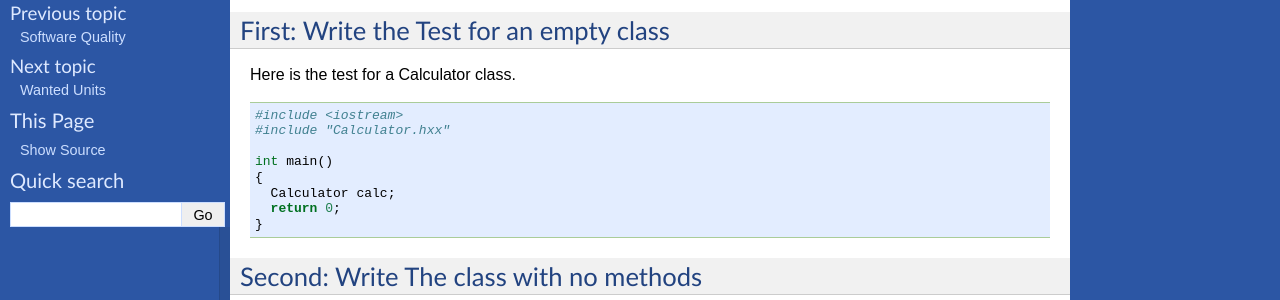
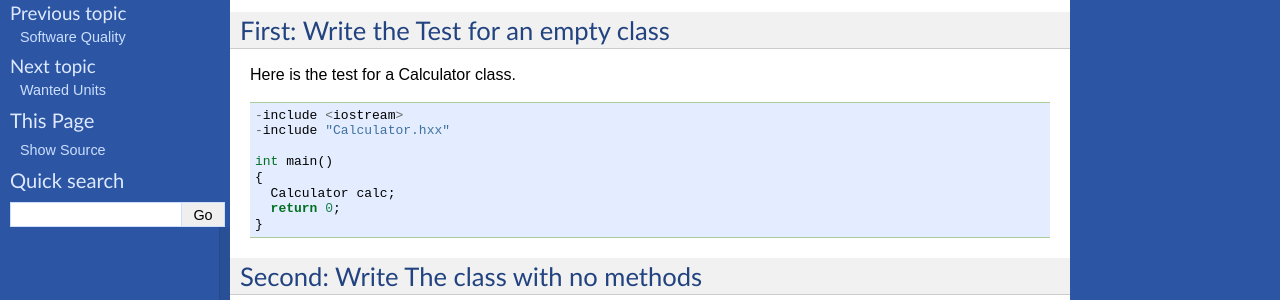
Before and after one commit to InsightSoftwareConsortium/ITKBarCamp, a Sphinx documentation site: the page built from doc/source/SoftwareQuality/UnitTesting.rst, in a window 1280 px wide. Shown: the part 178-478 px from the top of the page. Built offline with Sphinx 7.4.7, drawn with Linux system fonts in a browser that asks for light colours; formulas are drawn with MathJax 3.

Commit message:
Consistent style.

```diff
--- a/doc/source/Cxx/HelloWorld.rst
+++ b/doc/source/Cxx/HelloWorld.rst
@@ -3,8 +3,7 @@
 
 Description
 -----------
-
-This page provides a minimal example of C++ code.
+  This page provides a minimal example of C++ code.
 
 Examples
 --------
--- a/doc/source/ITK/HelloWorld.rst
+++ b/doc/source/ITK/HelloWorld.rst
@@ -3,8 +3,7 @@
 
 Description
 -----------
-
-Your first ITK program.
+  Your first ITK program.
 
 Code
 ----
--- a/doc/source/SoftwareQuality/UnitTesting.rst
+++ b/doc/source/SoftwareQuality/UnitTesting.rst
@@ -1,21 +1,20 @@
-============
 Unit Testing
 ============
 
 Description
-###########
+-----------
   This page provides a walk through practical Unit Testing.
 
 
 First: Write the Test for an empty class
-########################################
+----------------------------------------
 
 Here is the test for a Calculator class.
 
 ::
 
-    #include <iostream>
-    #include "Calculator.hxx"
+    -include <iostream>
+    -include "Calculator.hxx"
 
     int main()
     {
@@ -25,7 +24,7 @@
 
 
 Second: Write The class with no methods
-#######################################
+---------------------------------------
 
 Put the following in an file with extension .hxx, called Calculator.hxx
 
```
